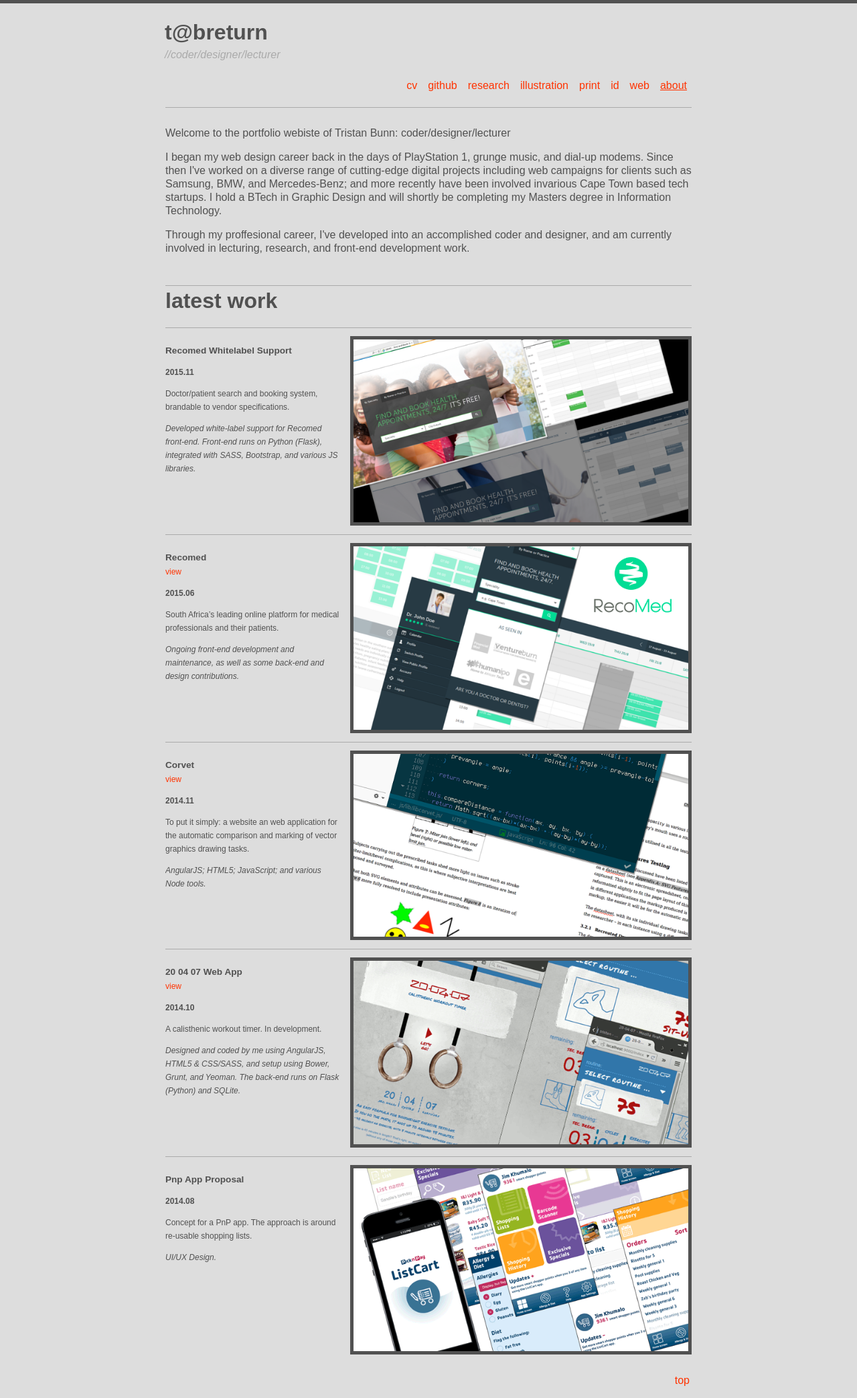
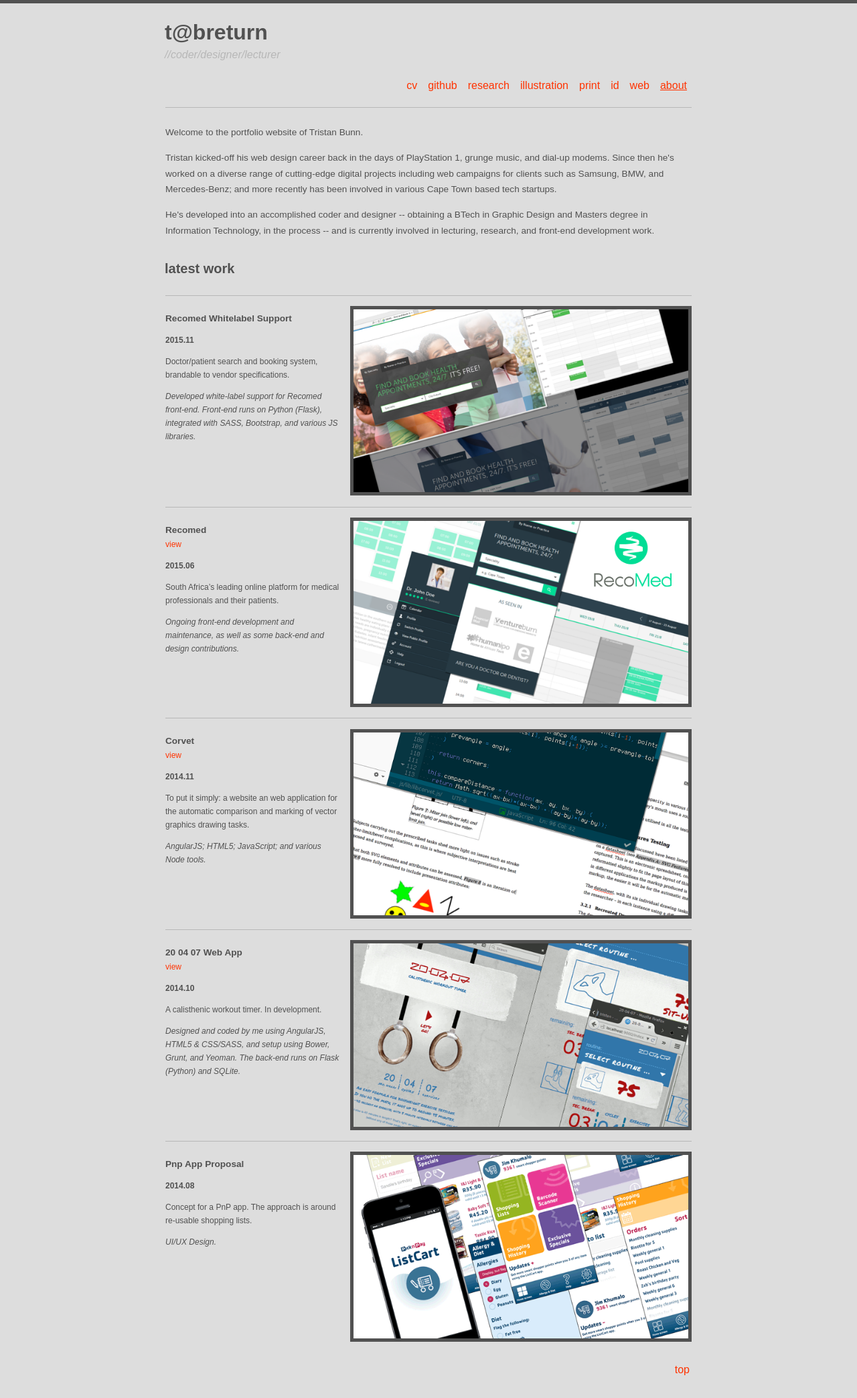
Before and after one commit to tabreturn/tabreturn.portfolio, a Jekyll site: the page built from about.html, in a window 1280 px wide. Shown: the whole page at 67% size. Built offline with Jekyll 4.4.1, drawn with Linux system fonts in a browser that asks for light colours; some web fonts are replaced; comment, search, counter and statistics services are not loaded.

Commit message:
- add about info

```diff
--- a/TODO.txt
+++ b/TODO.txt
@@ -1,3 +1,2 @@
 * hook up js
-* add about info
 * hamburger menu for mobile
--- a/_sass/_layout.scss
+++ b/_sass/_layout.scss
@@ -44,6 +44,17 @@ header {
   }
 }
 
+.introContainer {
+  @extend .entryContainer;
+  font-size: 0.85em;
+  line-height: 1.75em;
+
+  + h1 {
+    padding: 0 0 0.8em 12px;
+    font-size: 1.25em;
+  }
+}
+
 .entryContainer {
   border-top: 1px solid $color-base-dark;
   max-width: 786px;
@@ -70,6 +81,7 @@ header {
   .entryImage {
     max-width: 500px;
     float: left;
+    padding: 0.2em 0;
 
     img {
       border: 5px solid $color-base-darker;
--- a/about.html
+++ b/about.html
@@ -2,26 +2,26 @@
 layout: default
 title:  latest
 ---
-<div class="entryContainer">
+<div class="introContainer">
   <p>
-  Welcome to the portfolio webiste of Tristan Bunn: coder/designer/lecturer
+  Welcome to the portfolio website of Tristan Bunn.
   </p>
   <p>
-  I began my web design career back in the days of PlayStation 1, grunge music,
-  and dial-up modems. Since then I've worked on a diverse range of cutting-edge
-  digital projects including web campaigns for clients such as Samsung, BMW,
-  and Mercedes-Benz; and more recently have been involved invarious Cape Town
-  based tech startups. I hold a BTech in Graphic Design and will shortly be
-  completing my Masters degree in Information Technology.
+  Tristan kicked-off his web design career back in the days of PlayStation 1,
+  grunge music, and dial-up modems. Since then he's worked on a diverse range
+  of cutting-edge digital projects including web campaigns for clients such as
+  Samsung, BMW, and Mercedes-Benz; and more recently has been involved in
+  various Cape Town based tech startups.
   </p>
   <p>
-  Through my proffesional career, I've developed into an accomplished coder and
-  designer, and am currently involved in lecturing, research, and front-end
+  He's developed into an accomplished coder and designer -- obtaining a BTech
+  in Graphic Design and Masters degree in Information Technology, in the
+  process -- and is currently involved in lecturing, research, and front-end
   development work.
   </p>
 </div>
 
-<h1 class="entryContainer">latest work</h1>
+<h1>latest work</h1>
 
 {% for post in site.posts limit:5 %}
   <div class="entryContainer">
--- a/css/main.scss
+++ b/css/main.scss
@@ -18,7 +18,7 @@ $font-body:         Arial, Helvetica, sans-serif;
 
 $color-accent:      #F30;
 $color-base:        #DDD;
-$color-base-dark:   darken($color-base, 20%);
+$color-base-dark:   darken($color-base, 15%);
 $color-base-darker: darken($color-base, 55%);
 
 $desktop:           960px;
```
